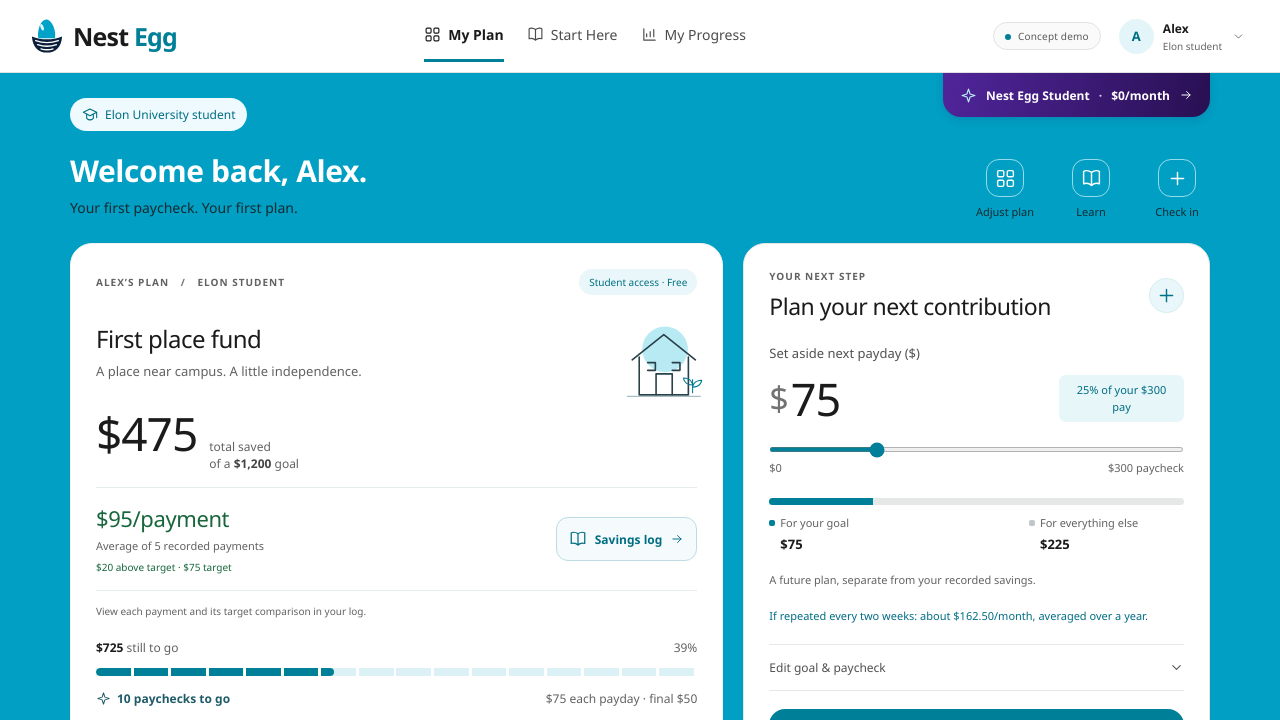
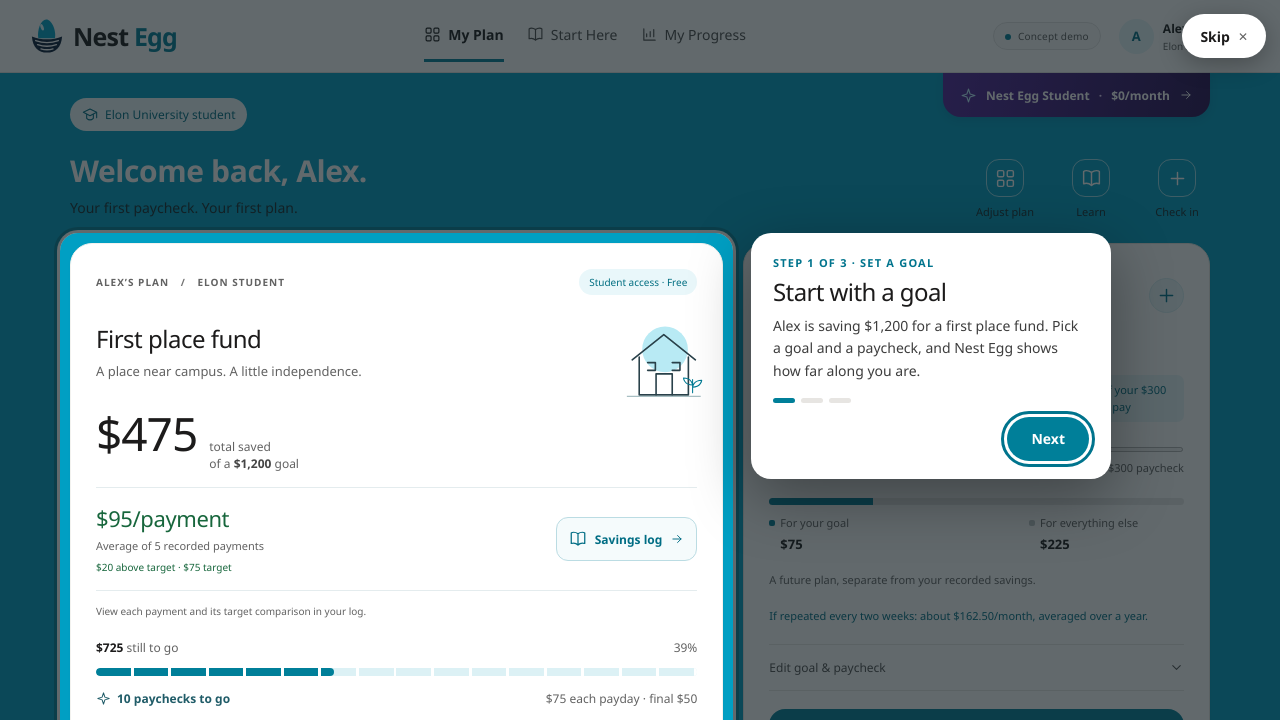
Before and after one commit to piersonnorris/nest-egg-demo, a website: page index.html in a window 1280 px wide. Shown: the top 720 px of the page. Drawn offline with Linux system fonts and the light colour scheme.

Commit message:
Add guided three-step walkthrough on page load
Spotlights the real My Plan and Start Here screens (Set a goal, Learn,
Follow the plan) with Skip in the top-right corner. ?tour=0 disables it.

Co-Authored-By: Claude Sonnet 5.5 <noreply@anthropic.com>
Claude-Session: https://claude.ai/code/session_01H9cWg6M6bacze36dsxwMnd

```diff
--- a/index.html
+++ b/index.html
@@ -9,7 +9,9 @@
   <link rel="icon" type="image/svg+xml" href="assets/nest-egg-mark.svg?v=1.2">
   <link rel="stylesheet" href="styles.css?v=1.2">
   <link rel="stylesheet" href="theme.css?v=1.2">
+  <link rel="stylesheet" href="walkthrough.css?v=1.2">
   <script type="module" src="app.js?v=1.2"></script>
+  <script type="module" src="walkthrough.js?v=1.2"></script>
 </head>
 <body>
   <a class="skip-link" href="#main-content">Skip to content</a>
--- /dev/null
+++ b/walkthrough.css
@@ -0,0 +1,68 @@
+/* Guided 3-step walkthrough (walkthrough.js). Uses theme.css tokens. */
+html.tour-open { overflow: hidden; }
+
+.tour { position: fixed; inset: 0; z-index: 1000; }
+
+/* Spotlight: a transparent box whose huge shadow dims everything else. */
+.tour-spot {
+  position: fixed;
+  border-radius: 18px;
+  box-shadow: 0 0 0 9999px rgba(18, 28, 32, .66), 0 0 0 3px #fff, 0 0 0 6px var(--teal, #007f99);
+  transition: top .28s ease, left .28s ease, width .28s ease, height .28s ease;
+  pointer-events: none;
+}
+.tour-reduced .tour-spot, .tour-reduced .tour-card { transition: none; }
+.tour-moving .tour-card { opacity: 0; }
+
+.tour-skip {
+  position: fixed;
+  top: 14px;
+  right: 14px;
+  z-index: 2;
+  display: inline-flex;
+  align-items: center;
+  gap: 8px;
+  min-height: 44px;
+  padding: 0 18px;
+  border-radius: 24px;
+  background: #fff;
+  color: var(--navy, #1c1b1b);
+  font-size: 14px;
+  font-weight: 650;
+  box-shadow: 0 6px 24px rgba(0, 0, 0, .28);
+}
+.tour-skip:hover { background: var(--mint, #e9f8fa); }
+.tour-skip span { font-size: 12px; color: var(--muted, #626262); }
+
+.tour-card {
+  position: fixed;
+  z-index: 1;
+  width: min(360px, calc(100vw - 28px));
+  padding: 22px 22px 18px;
+  background: #fff;
+  border-radius: 20px;
+  box-shadow: 0 18px 60px rgba(0, 0, 0, .35);
+  color: var(--text, #1c1b1b);
+  transition: top .28s ease, left .28s ease, opacity .15s ease;
+}
+.tour-kicker { margin: 0 0 8px; font-size: 11px; font-weight: 650; letter-spacing: 1.2px; text-transform: uppercase; color: var(--teal-dark, #00748d); }
+.tour-card h2 { margin: 0 0 8px; font-size: 24px; line-height: 1.2; letter-spacing: -.6px; }
+.tour-card #tour-body { margin: 0; font-size: 14px; line-height: 1.6; color: #3d3d3d; }
+
+.tour-dots { display: flex; gap: 6px; margin: 16px 0 14px; }
+.tour-dots i { width: 22px; height: 5px; border-radius: 3px; background: var(--line, #e7e5e2); transition: background .2s; }
+.tour-dots i.on { background: var(--teal, #007f99); }
+
+.tour-actions { display: flex; justify-content: space-between; align-items: center; gap: 10px; }
+.tour-back { min-height: 44px; padding: 0 14px; border-radius: 24px; background: transparent; color: var(--muted, #626262); font-size: 14px; font-weight: 600; }
+.tour-back:hover { color: var(--text, #1c1b1b); text-decoration: underline; }
+.tour-next { margin-left: auto; min-height: 44px; padding: 0 24px; border-radius: 24px; background: var(--teal, #007f99); color: #fff; font-size: 14px; font-weight: 650; }
+.tour-next:hover { background: var(--teal-dark, #00748d); }
+.tour button:focus-visible { outline: 3px solid var(--teal-dark, #00748d); outline-offset: 3px; }
+.tour-skip:focus-visible { outline-color: #fff; outline-offset: 2px; box-shadow: 0 0 0 5px var(--teal, #007f99); }
+
+@media (max-width: 720px) {
+  .tour-card { padding: 18px 18px 14px; }
+  .tour-card h2 { font-size: 21px; }
+  .tour-skip { top: 10px; right: 10px; }
+}
--- /dev/null
+++ b/walkthrough.js
@@ -0,0 +1,171 @@
+// Guided 3-step walkthrough shown every time the site loads.
+// Mirrors the pitch deck's "A personal plan in three steps" slide.
+// Add ?tour=0 to the URL to open the site without the walkthrough (handy while editing).
+
+const STEPS = [
+  {
+    number: 1,
+    label: 'Set a goal',
+    tab: 'plan',
+    target: '.goal-card',
+    title: 'Start with a goal',
+    body: 'Alex is saving $1,200 for a first place fund. Pick a goal and a paycheck, and Nest Egg shows how far along you are.'
+  },
+  {
+    number: 2,
+    label: 'Learn',
+    tab: 'start',
+    target: '#video-card',
+    title: 'Learn a little first',
+    body: 'A short paycheck-routine video and a “pay yourself first” lesson help you choose an amount you can actually keep up.'
+  },
+  {
+    number: 3,
+    label: 'Follow the plan',
+    tab: 'plan',
+    target: '.contribution-card',
+    title: 'Follow the plan',
+    body: 'Choose an amount per paycheck and see how many paychecks to your goal. Your next action: set it aside at your own bank.'
+  }
+];
+
+const params = new URLSearchParams(location.search);
+if (params.get('tour') !== '0') startTour();
+
+function startTour() {
+  const reduceMotion = window.matchMedia('(prefers-reduced-motion: reduce)').matches;
+  const previousFocus = document.activeElement;
+  let index = 0;
+
+  const root = document.createElement('div');
+  root.className = 'tour';
+  root.innerHTML = `
+    <div class="tour-spot" aria-hidden="true"></div>
+    <button type="button" class="tour-skip" aria-label="Skip the walkthrough">Skip <span aria-hidden="true">✕</span></button>
+    <section class="tour-card" role="dialog" aria-modal="true" aria-labelledby="tour-title" aria-describedby="tour-body">
+      <p class="tour-kicker"></p>
+      <h2 id="tour-title"></h2>
+      <p id="tour-body"></p>
+      <div class="tour-dots" aria-hidden="true">${STEPS.map(() => '<i></i>').join('')}</div>
+      <div class="tour-actions">
+        <button type="button" class="tour-back">Back</button>
+        <button type="button" class="tour-next"></button>
+      </div>
+    </section>`;
+  document.body.append(root);
+  document.documentElement.classList.add('tour-open');
+
+  const spot = root.querySelector('.tour-spot');
+  const card = root.querySelector('.tour-card');
+  const kicker = root.querySelector('.tour-kicker');
+  const title = root.querySelector('#tour-title');
+  const body = root.querySelector('#tour-body');
+  const dots = [...root.querySelectorAll('.tour-dots i')];
+  const back = root.querySelector('.tour-back');
+  const next = root.querySelector('.tour-next');
+  const skip = root.querySelector('.tour-skip');
+
+  function currentTarget() { return document.querySelector(STEPS[index].target); }
+
+  function place() {
+    const el = currentTarget();
+    if (!el) return;
+    const pad = 10;
+    const vw = window.innerWidth;
+    const vh = window.innerHeight;
+    const rect = el.getBoundingClientRect();
+    const top = Math.max(8, rect.top - pad);
+    const left = Math.max(8, rect.left - pad);
+    const right = Math.min(vw - 8, rect.right + pad);
+    const bottom = Math.min(vh - 8, rect.bottom + pad);
+    Object.assign(spot.style, { top: `${top}px`, left: `${left}px`, width: `${Math.max(0, right - left)}px`, height: `${Math.max(0, bottom - top)}px` });
+
+    const cw = card.offsetWidth;
+    const ch = card.offsetHeight;
+    const gap = 18;
+    let x;
+    let y;
+    if (vw < 720) {
+      // Small screens: bottom sheet, centered.
+      x = (vw - cw) / 2;
+      y = vh - ch - 14;
+    } else if (right + gap + cw <= vw - 12) {
+      x = right + gap; y = Math.min(Math.max(top, 84), vh - ch - 14);
+    } else if (left - gap - cw >= 12) {
+      x = left - gap - cw; y = Math.min(Math.max(top, 84), vh - ch - 14);
+    } else if (bottom + gap + ch <= vh - 12) {
+      x = Math.min(Math.max(left, 12), vw - cw - 12); y = bottom + gap;
+    } else if (top - gap - ch >= 12) {
+      x = Math.min(Math.max(left, 12), vw - cw - 12); y = top - gap - ch;
+    } else {
+      // Target fills the screen: float the card over its lower-right corner.
+      x = vw - cw - 20; y = vh - ch - 20;
+    }
+    card.style.left = `${Math.round(x)}px`;
+    card.style.top = `${Math.round(y)}px`;
+  }
+
+  function show(i, moveFocus = true) {
+    index = i;
+    const step = STEPS[i];
+    const tab = document.getElementById(`tab-${step.tab}`);
+    if (tab && tab.getAttribute('aria-selected') !== 'true') tab.click();
+    kicker.textContent = `Step ${step.number} of ${STEPS.length} · ${step.label}`;
+    title.textContent = step.title;
+    body.textContent = step.body;
+    dots.forEach((dot, n) => dot.classList.toggle('on', n === i));
+    back.hidden = i === 0;
+    next.textContent = i === STEPS.length - 1 ? 'Start exploring' : 'Next';
+    root.classList.add('tour-moving');
+    const el = currentTarget();
+    if (el) {
+      const rect = el.getBoundingClientRect();
+      const offset = window.innerWidth < 720 ? 110 : 96;
+      window.scrollTo({ top: Math.max(0, window.scrollY + rect.top - offset), behavior: 'instant' });
+    }
+    // Wait a frame for the tab panel to lay out before measuring.
+    requestAnimationFrame(() => requestAnimationFrame(() => {
+      place();
+      root.classList.remove('tour-moving');
+      if (moveFocus) next.focus({ preventScroll: true });
+    }));
+  }
+
+  function finish() {
+    window.removeEventListener('resize', place);
+    window.removeEventListener('scroll', place);
+    document.removeEventListener('keydown', onKey, true);
+    root.remove();
+    document.documentElement.classList.remove('tour-open');
+    const plan = document.getElementById('tab-plan');
+    if (plan && plan.getAttribute('aria-selected') !== 'true') plan.click();
+    window.scrollTo({ top: 0, behavior: 'instant' });
+    (document.querySelector('#plan h1') || previousFocus)?.focus?.({ preventScroll: true });
+  }
+
+  function onKey(event) {
+    if (event.key === 'Escape') { event.preventDefault(); finish(); return; }
+    if (event.key === 'ArrowRight') { event.preventDefault(); next.click(); return; }
+    if (event.key === 'ArrowLeft' && index > 0) { event.preventDefault(); back.click(); return; }
+    if (event.key === 'Tab') {
+      // Keep keyboard focus inside the walkthrough.
+      const focusable = [skip, ...(back.hidden ? [] : [back]), next];
+      const first = focusable[0];
+      const last = focusable[focusable.length - 1];
+      if (event.shiftKey && document.activeElement === first) { event.preventDefault(); last.focus(); }
+      else if (!event.shiftKey && document.activeElement === last) { event.preventDefault(); first.focus(); }
+      else if (!focusable.includes(document.activeElement)) { event.preventDefault(); next.focus(); }
+    }
+  }
+
+  next.addEventListener('click', () => { if (index === STEPS.length - 1) finish(); else show(index + 1); });
+  back.addEventListener('click', () => show(index - 1));
+  skip.addEventListener('click', finish);
+  document.addEventListener('keydown', onKey, true);
+  window.addEventListener('resize', place);
+  window.addEventListener('scroll', place, { passive: true });
+  if (reduceMotion) root.classList.add('tour-reduced');
+
+  // Always begin on My Plan so step 1 matches what people see after scanning.
+  show(0);
+}
```
Also changed, not shown: CHANGELOG.md.
